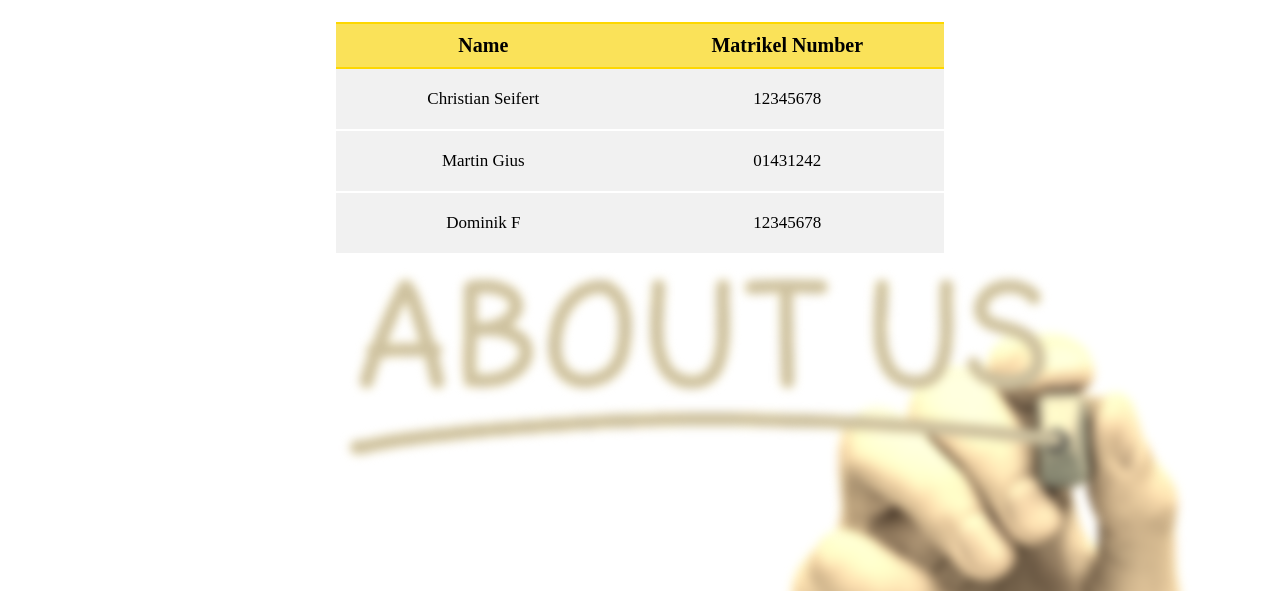
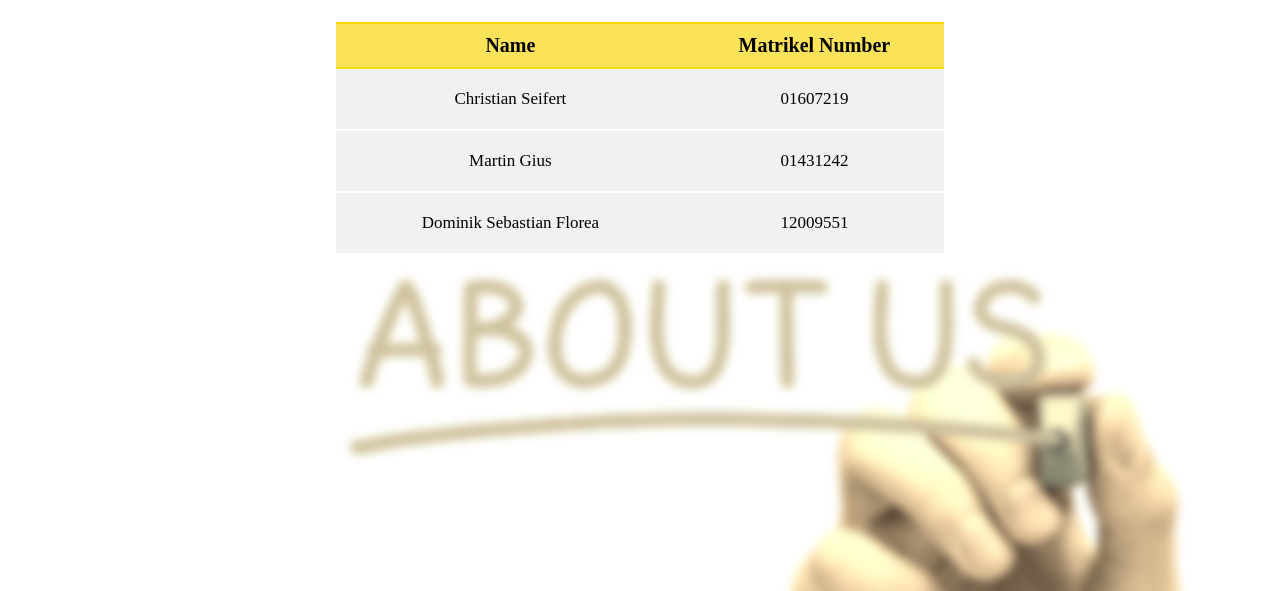
Before and after one commit to needpeeling/web_technology_tug, a plain HTML site: page about.html in a window 1280 px wide. Shown: the part 156-747 px from the top of the page. Drawn offline with Linux system fonts and the light colour scheme.

Commit message:
Update about.html
add matrikelnummer

```diff
--- a/about.html
+++ b/about.html
@@ -34,9 +34,9 @@
         <hr>
             <table class="group-members" cellspacing="0">
                 <tr><th>Name</th><th>Matrikel Number</th></tr>
-                <tr><td>Christian Seifert</td><td>12345678</td></tr>
+                <tr><td>Christian Seifert</td><td>01607219</td></tr>
                 <tr><td>Martin Gius</td><td>01431242</td></tr>
-                <tr><td>Dominik F</td><td>12345678</td></tr>
+                <tr><td>Dominik Sebastian Florea</td><td>12009551</td></tr>
             </table>
         </hr>
     </div>
```
